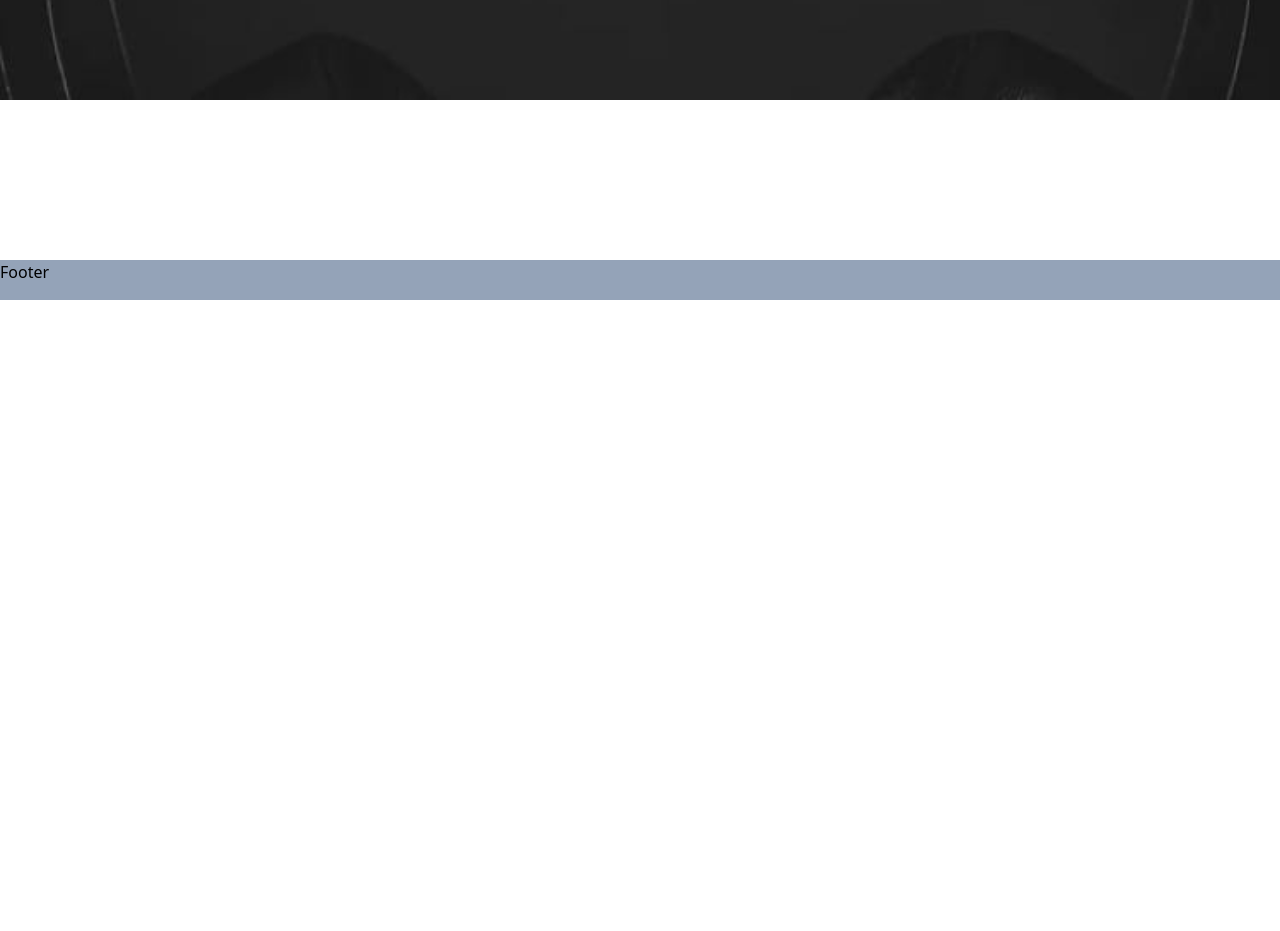
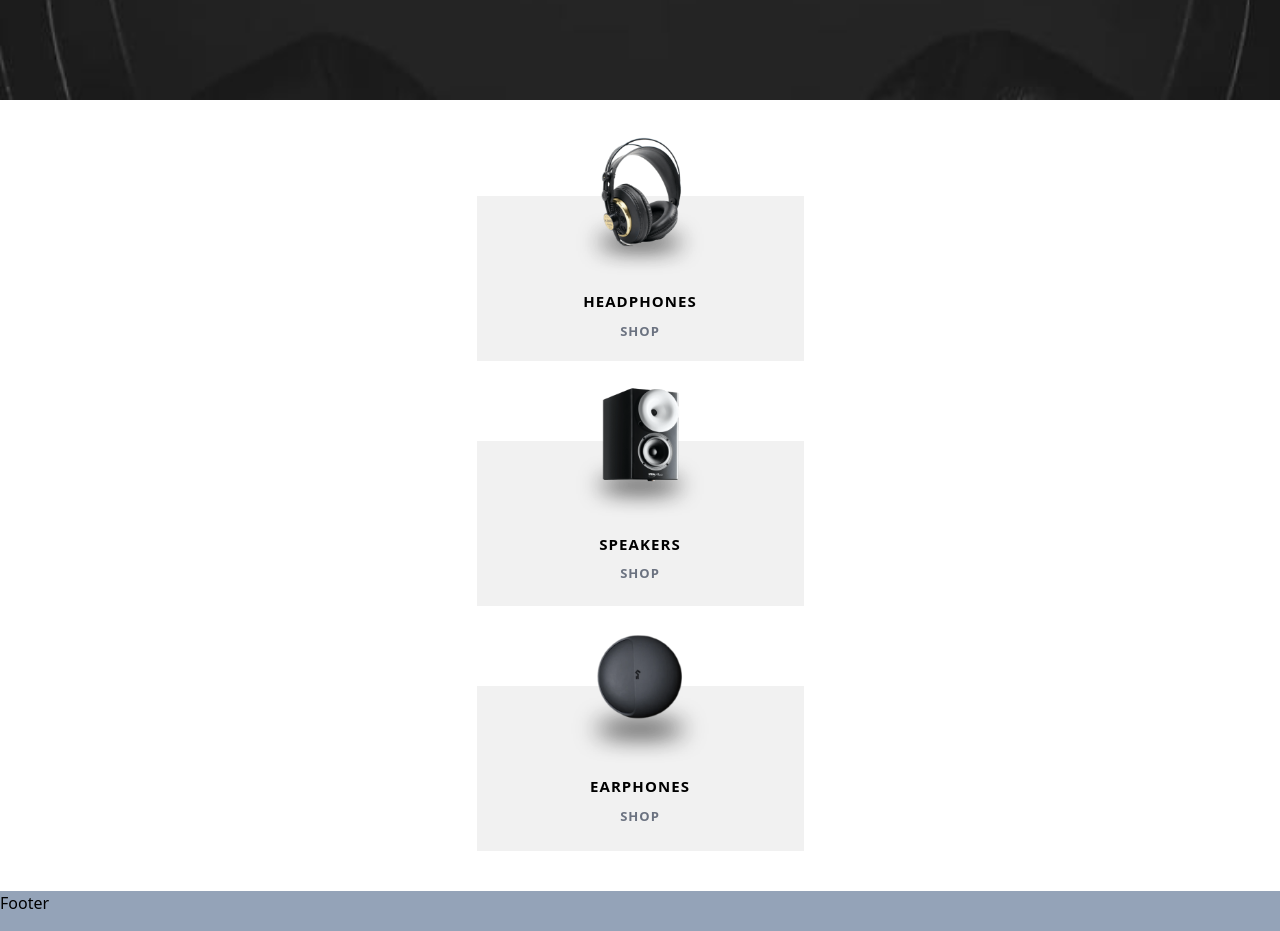
Before and after one commit to lanzmoncis/ecommerce, a Next.js app: page / in a window 1280 px wide. Shown: the part 500-1431 px from the top of the page. Before the commit the page ends 800 px from the top, so only its background shows below. Built offline with nearby package versions, Linux system fonts and the light colour scheme.

Commit message:
update hero section margin and add section-nav component

```diff
--- a/app/page.tsx
+++ b/app/page.tsx
@@ -1,5 +1,7 @@
+import { promises as fs } from "fs";
+
 import { Hero } from "@/components/hero";
-import { promises as fs } from "fs";
+import { SectionNav } from "@/components/section-nav";
 
 export default async function Home() {
   const file = await fs.readFile(
@@ -12,6 +14,7 @@ export default async function Home() {
   return (
     <>
       <Hero />
+      <SectionNav />
     </>
   );
 }
--- a/components/hero.tsx
+++ b/components/hero.tsx
@@ -3,9 +3,9 @@ import { NavLinks } from "./ui/nav-links";
 
 export const Hero = () => {
   return (
-    <header className="bg-black-light relative flex flex-col h-[600px]">
-      <div className="bg-[url('/images/home/mobile/image-header.jpg')] bg-cover bg-center bg-no-repeat w-full h-[600px] absolute"></div>
-      <div className="py-[32px] border-b-[0.5px] border-gray-extraDark relative z-10 bg-black-light">
+    <header className="bg-black-light relative flex flex-col h-[600px] mb-24">
+      <div className="bg-[url('/images/home/mobile/image-header.jpg')] bg-cover bg-center bg-no-repeat w-full h-full absolute"></div>
+      <div className="py-8 border-b border-gray-dark relative z-10 bg-black-light">
         <NavLinks />
       </div>
       <div className="relative flex justify-center items-center grow">
@@ -13,7 +13,7 @@ export const Hero = () => {
           <div className="uppercase text-custom-overline text-gray-extraDark text-center">
             new product
           </div>
-          <h1 className="text-[36px] uppercase text-white font-bold leading-[40px] tracking-[1.29px] text-center">
+          <h1 className="text-4xl uppercase text-white font-bold tracking-[1.29px] text-center">
             xx99 mark ii headphones
           </h1>
           <p className="text-custom-base text-gray-extraDark text-center h-[75px]">
--- /dev/null
+++ b/components/section-nav.tsx
@@ -0,0 +1,63 @@
+import Image from "next/image";
+
+import { Button } from "./ui/button";
+
+export const SectionNav = () => {
+  return (
+    <div className="text-black max-w-[327px] w-full mx-auto flex flex-col items-center gap-20 mb-10">
+      <div className="h-[165px] bg-gray-dark flex flex-col justify-center gap-2 items-center w-full">
+        <Image
+          src="/images/shared/desktop/image-category-thumbnail-headphones.png"
+          alt="earphone"
+          width={150}
+          height={104}
+          className="-mt-20"
+        />
+        <div className="flex flex-col gap-2 items-center">
+          <span className="block text-custom-base font-bold tracking-[1.07px] uppercase">
+            Headphones
+          </span>
+          <Button variant="ghost" size="sm">
+            shop
+          </Button>
+        </div>
+      </div>
+
+      <div className="h-[165px] bg-gray-dark flex flex-col justify-center gap-2 items-center w-full">
+        <Image
+          src="/images/shared/desktop/image-category-thumbnail-speakers.png"
+          alt="earphone"
+          width={150}
+          height={104}
+          className="-mt-20"
+        />
+        <div className="flex flex-col gap-2 items-center">
+          <span className="block text-custom-base font-bold tracking-[1.07px] uppercase ">
+            Speakers
+          </span>
+          <Button variant="ghost" size="sm">
+            shop
+          </Button>
+        </div>
+      </div>
+
+      <div className="h-[165px] bg-gray-dark flex flex-col justify-center gap-1 items-center w-full">
+        <Image
+          src="/images/shared/desktop/image-category-thumbnail-earphones.png"
+          alt="earphone"
+          width={160}
+          height={104}
+          className=" -mt-16"
+        />
+        <div className="flex flex-col gap-2 items-center mb-4">
+          <span className="block text-custom-base font-bold tracking-[1.07px] uppercase">
+            Earphones
+          </span>
+          <Button variant="ghost" size="sm">
+            shop
+          </Button>
+        </div>
+      </div>
+    </div>
+  );
+};
--- a/components/ui/nav-links.tsx
+++ b/components/ui/nav-links.tsx
@@ -3,7 +3,7 @@ import Image from "next/image";
 
 export const NavLinks = () => {
   return (
-    <div className="px-[24px] flex items-center">
+    <div className="px-6 flex items-center">
       <div className="flex grow">
         <div>
           <Menu color="#ffffff" />
```
